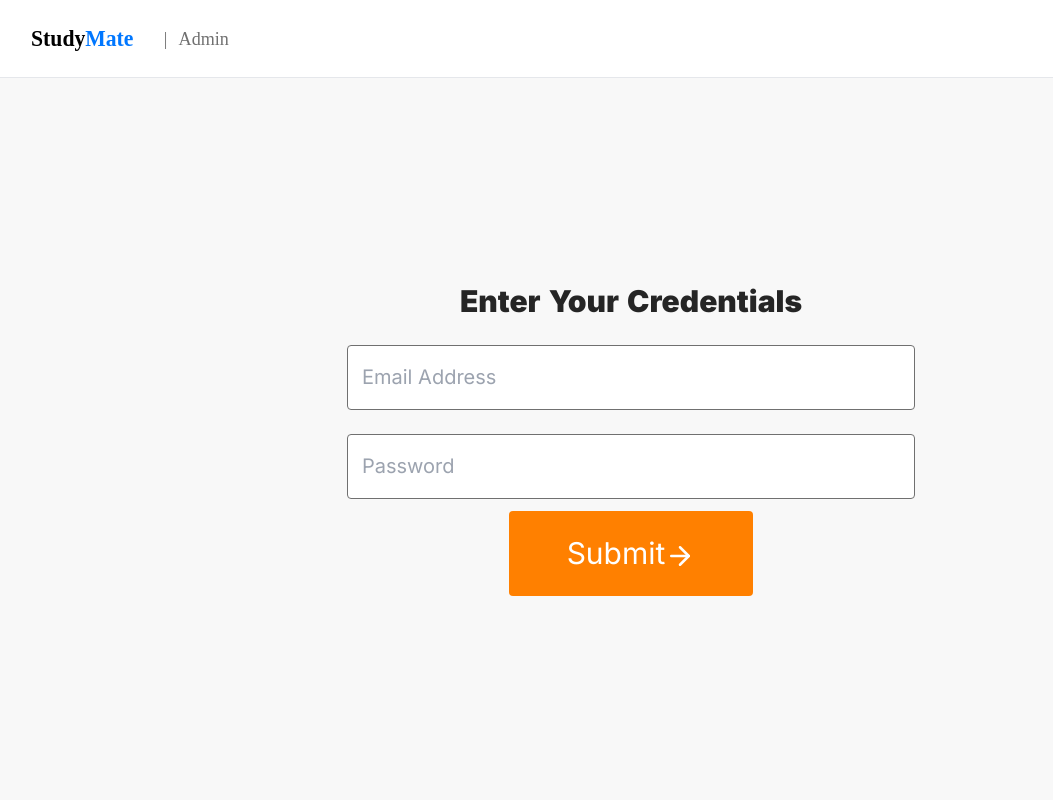
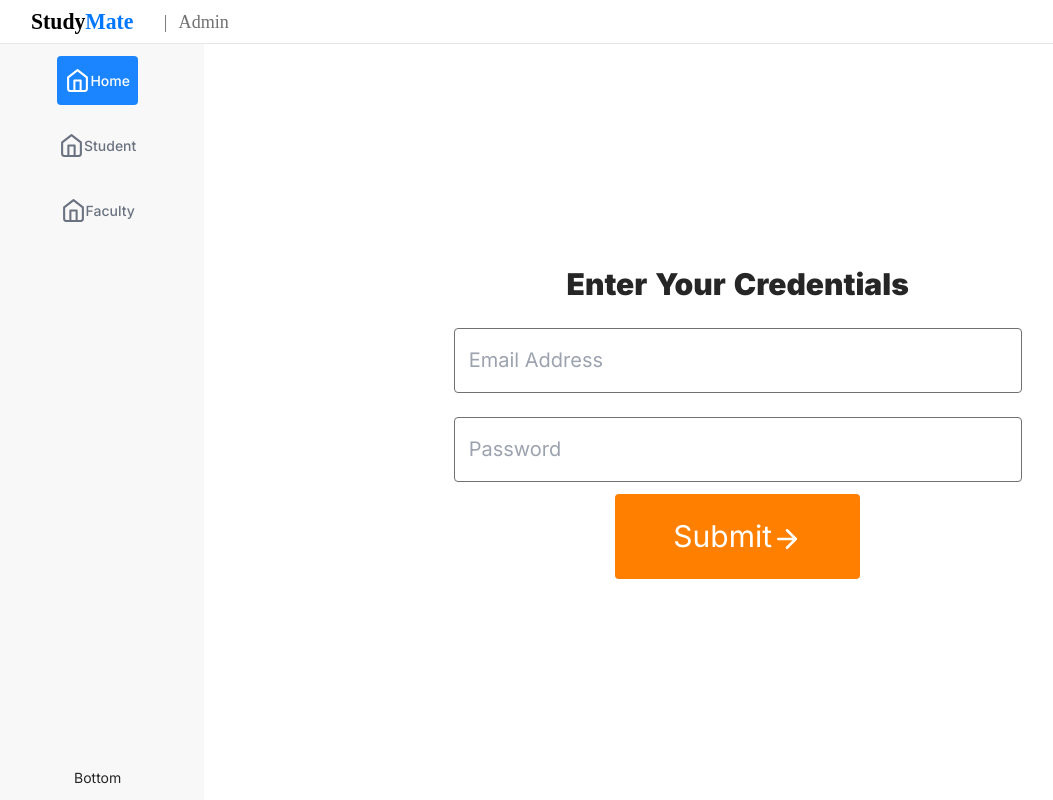
Before and after one commit to abhipatel7/studymate, a React (Create React App) app: page /admin/login in a window 1280 px wide. Shown: the whole page, without its empty margins (9-1062 px from the left). Built offline with nearby package versions, Linux system fonts and the light colour scheme.

Commit message:
Add sidebar and sidebar items constant

```diff
--- a/package.json
+++ b/package.json
@@ -9,11 +9,13 @@
     "@testing-library/user-event": "^12.1.10",
     "antd": "^4.13.0",
     "axios": "^0.21.1",
+    "classnames": "^2.2.6",
     "node-sass": "^5.0.0",
     "react": "^17.0.1",
     "react-dom": "^17.0.1",
     "react-icons": "^4.2.0",
     "react-redux": "^7.2.2",
+    "react-router": "^5.2.0",
     "react-router-dom": "^5.2.0",
     "react-scripts": "4.0.3",
     "redux": "^4.0.5",
--- a/src/App.jsx
+++ b/src/App.jsx
@@ -9,6 +9,11 @@ import CreateStudent from './components/Admin/CreateStudent/CreateStudent';
 import CreateDepartment from './components/Admin/CreateDepartment/CreateDepartment';
 import StudentLoginPage from './components/Student/StudentLoginPage/StudentLoginPage';
 import FacultyLoginPage from './components/Faculty/FacultyLoginPage/FacultyLoginPage';
+import Sidebar from './components/sidebar/Sidebar';
+import classes from './components/LoginPage/LoginPage.module.scss';
+import NavBar from './components/NavBar/NavBar';
+
+import sidebarItems from './constants/sidebar';
 
 const App = () => {
   const token = useSelector((state) => state.user.accessToken);
@@ -17,6 +22,17 @@ const App = () => {
   }
 
   return (
+    <div className="flex flex-col min-h-screen">
+      <div className="flex flex-row flex-none h-11">
+        <NavBar isAdmin styles={classes.navBarStyles} />
+      </div>
+      <div className="flex flex-row flex-1">
+        <div className="w-1/6 flex-none">
+          <Sidebar
+            items={sidebarItems}
+          />
+        </div>
+        <div className="bg-white flex-auto">
           <Switch>
             <Route exact path="/admin/login" component={AdminLoginPage} />
             <Route exact path="/admin/create-student" component={CreateStudent} />
@@ -29,6 +45,9 @@ const App = () => {
             <Route exact path="/faculty/login" component={FacultyLoginPage} />
             <Route path="*" render={() => 'Error 404 Page Not Found'} />
           </Switch>
+        </div>
+      </div>
+    </div>
   );
 };
 
--- a/src/components/LoginPage/LoginPage.jsx
+++ b/src/components/LoginPage/LoginPage.jsx
@@ -19,8 +19,7 @@ const LoginPage = (props) => {
   };
 
   return (
-    <div className="flex flex-col h-screen">
-      <NavBar isAdmin={props.isAdmin} styles={classes.navBarStyles} />
+    <div className="flex flex-col h-full">
       <div className={classes.containerStyles}>
         <span className={classes.textStyles}>Enter Your Credentials</span>
         <form onSubmit={handleSubmit} className={classes.formStyles}>
--- a/src/components/NavBar/NavBar.jsx
+++ b/src/components/NavBar/NavBar.jsx
@@ -2,8 +2,10 @@ import React from 'react';
 import classes from './NavBar.module.scss';
 import Logo from '../../assets/img/StudyMateNabBar.svg';
 import AdminLogo from '../../assets/img/StudyMateAdminLogo.svg';
+import Sidebar from '../sidebar/Sidebar';
 
 const NavBar = ({ styles, isAdmin, ...props }) => (
+  <>
     <nav {...props} className={`${styles || classes.navbarStyles}`}>
       <img
         className={classes.imageStyles}
@@ -11,6 +13,7 @@ const NavBar = ({ styles, isAdmin, ...props }) => (
         alt="StudyMateNavBarLogo"
       />
     </nav>
+  </>
 );
 
 export default NavBar;
--- /dev/null
+++ b/src/components/sidebar/Sidebar.jsx
@@ -0,0 +1,42 @@
+import React from 'react';
+import classnames from 'classnames';
+import { useLocation } from 'react-router';
+import { NavLink } from 'react-router-dom';
+
+const Sidebar = (props) => {
+  const {
+    items = [],
+  } = props;
+
+  const location = useLocation();
+  console.log(location.pathname);
+
+  return (
+    <div className="flex flex-col h-full justify-between items-center">
+      <div className="flex flex-col w-full space-y-4 overflow-scroll items-center p-3">
+        {items.map((item) => (
+          <NavLink
+            to={item.route}
+          >
+            <div className={classnames(
+              'flex w-full font-medium justify-evenly items-center text-l space-x-5 py-3 cursor-pointer px-2',
+              { 'text-white rounded bg-secondary-light': location.pathname === item.route },
+              { 'text-gray-500': location.pathname !== item.route },
+            )}
+            >
+              {item.icon}
+              {item.label}
+            </div>
+          </NavLink>
+        ))}
+      </div>
+      <div className="flex flex-col space-y-4 p-3 items-center">
+        <div>
+          Bottom
+        </div>
+      </div>
+    </div>
+  );
+};
+
+export default Sidebar;
--- /dev/null
+++ b/src/constants/sidebar.js
@@ -0,0 +1,21 @@
+import { FiHome } from 'react-icons/fi';
+
+const sidebarItems = [
+  {
+    label: 'Home',
+    icon: <FiHome size={25} />,
+    route: '/admin/login',
+  },
+  {
+    label: 'Student',
+    icon: <FiHome size={25} />,
+    route: '/student/login',
+  },
+  {
+    label: 'Faculty',
+    icon: <FiHome size={25} />,
+    route: '/faculty/login',
+  },
+];
+
+export default sidebarItems;
```
Also changed, not shown: 1 other file (tests, documents, lock files or other folders). Lines whose indentation alone changed are shown as unchanged.
